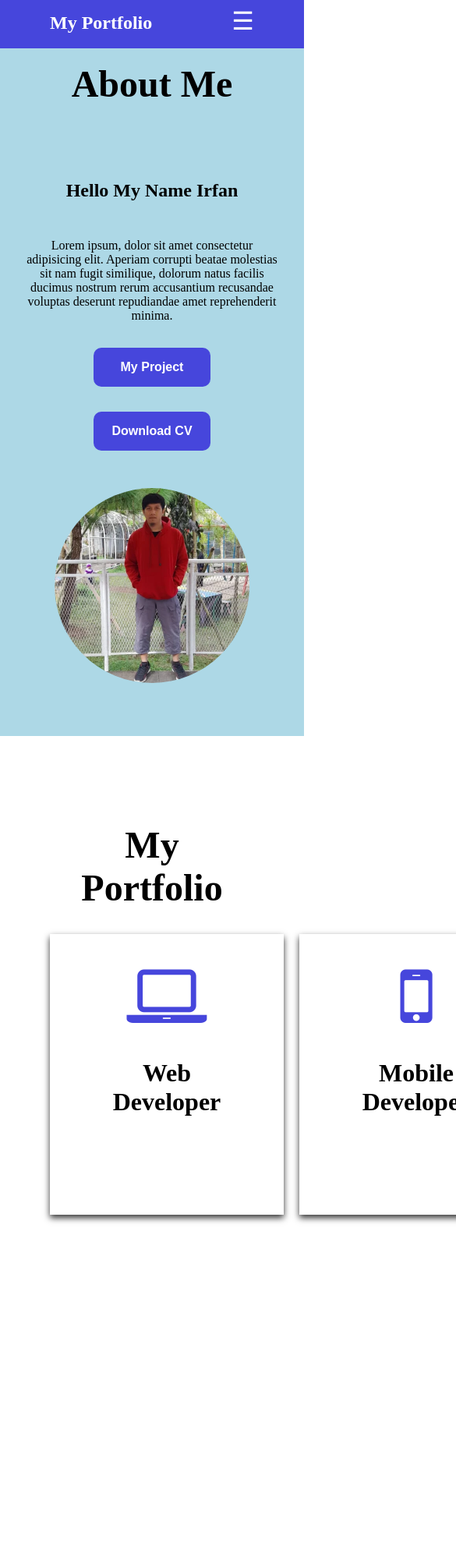
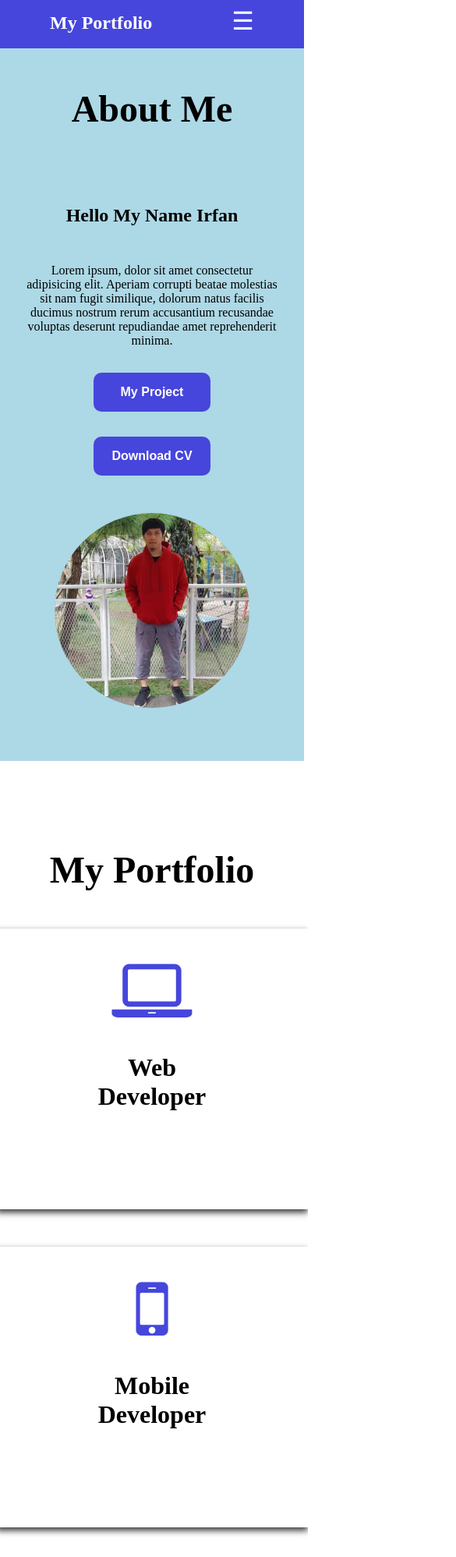
Before and after one commit to Irfan2202/portfolio-html-css-js, a plain HTML site: page index.html in a window 390 px wide. Shown: the top 1997 px of the page at 78% size, 585 px wide, since content can reach past the window. Before the commit the page ends 1788 px from the top, so only its background shows below. Drawn offline with Linux system fonts and the light colour scheme.

Commit message:
card responsive

```diff
--- a/assets/css/style.css
+++ b/assets/css/style.css
@@ -19,10 +19,6 @@ section {
   align-items: center;
 }
 
-.column {
-  flex: 1 1 50%; /* di layar besar 50% */
-  padding: 1rem;
-}
 .title {
   font-size: 2rem;
   text-align: center;
@@ -37,6 +33,8 @@ section {
   font-weight: bolder;
   color: white;
 }
+
+/* Navbar */
 
 nav {
   background-color: rgb(70, 70, 220);
@@ -64,15 +62,20 @@ nav {
   font-size: 1.3rem;
   font-weight: bold;
 }
+
 .menu-button {
   display: none;
 }
+
+/* About Section */
+
 section.about {
   background-color: lightblue;
 }
 
 .about {
-  padding: 5rem 4rem;
+  padding: 2rem 4rem;
+  margin: 2rem 0;
 }
 
 .content h2,
@@ -80,9 +83,16 @@ section.about {
   font-size: 2rem;
   margin: 3rem 0;
 }
+
 .content p {
   margin: 1rem 0;
 }
+
+.about .column {
+  flex: 1 1 50%;
+  padding: 1rem;
+}
+
 .about img {
   width: 400px;
   height: 400px;
@@ -107,15 +117,19 @@ section.about {
   background-color: white;
   color: rgb(70, 70, 220);
 }
+
+/* Portfolio Section */
 .portfolio {
   padding: 5rem 4rem;
 }
-.project {
-  display: grid;
-  grid-template-columns: auto auto auto;
-  gap: 20px;
+.portfolio .title {
+  margin-bottom: 3rem;
 }
 
+.portfolio .row {
+  margin-top: 2rem;
+  gap: 3rem;
+}
 .card {
   box-shadow: 0 4px 8px 0 rgba(0, 0, 0, 0.8);
   transition: 0.3s;
@@ -124,7 +138,7 @@ section.about {
   margin: auto;
 }
 .card .container {
-  width: 300px;
+  width: 400px;
   height: 200px;
 }
 .card h4 {
@@ -140,6 +154,15 @@ section.about {
 
 .card:hover {
   box-shadow: 0 8px 16px 0 rgba(0, 0, 0, 0.8);
+}
+@media screen and (max-width: 992px) {
+  .about {
+    padding: 1rem 2rem;
+  }
+  .about .column {
+    flex: 1 1 50%;
+    padding: 1rem;
+  }
 }
 @media screen and (max-width: 768px) {
   .navbar .brand {
@@ -165,9 +188,6 @@ section.about {
     margin-top: -0.5rem;
     z-index: 3;
   }
-  .column {
-    flex: 1 1 100%;
-  }
 
   .about img {
     width: 250px;
@@ -179,8 +199,22 @@ section.about {
     padding: 3rem 1rem;
     text-align: center;
   }
-
+  .about .column {
+    flex: 1 1 100%;
+    padding: 1rem;
+  }
   .content h2 {
     font-size: 1.5rem;
   }
+
+  .portfolio {
+    padding: 3rem 1rem;
+  }
+
+  .card h4 {
+    font-size: 2rem;
+    align-items: center;
+    justify-content: center;
+    margin: auto;
+  }
 }
--- a/index.html
+++ b/index.html
@@ -56,19 +56,25 @@
       <div class="title">
         <h2>My Portfolio</h2>
       </div>
-      <div class="project">
+
+      <div class="row">
+        <div class="column">
           <div class="card">
             <i class="fa fa-laptop"></i>
             <div class="container">
               <h4><b>Web Developer</b></h4>
             </div>
           </div>
+        </div>
+        <div class="column">
           <div class="card">
             <i class="fa fa-mobile"></i>
             <div class="container">
               <h4><b>Mobile Developer</b></h4>
             </div>
           </div>
+        </div>
+        <div class="column">
           <div class="card">
             <i class="fa fa-search"></i>
             <div class="container">
@@ -76,6 +82,7 @@
             </div>
           </div>
         </div>
+      </div>
     </section>
     <script src="./assets/js/script.js"></script>
   </body>
```
Lines whose indentation alone changed are shown as unchanged.
